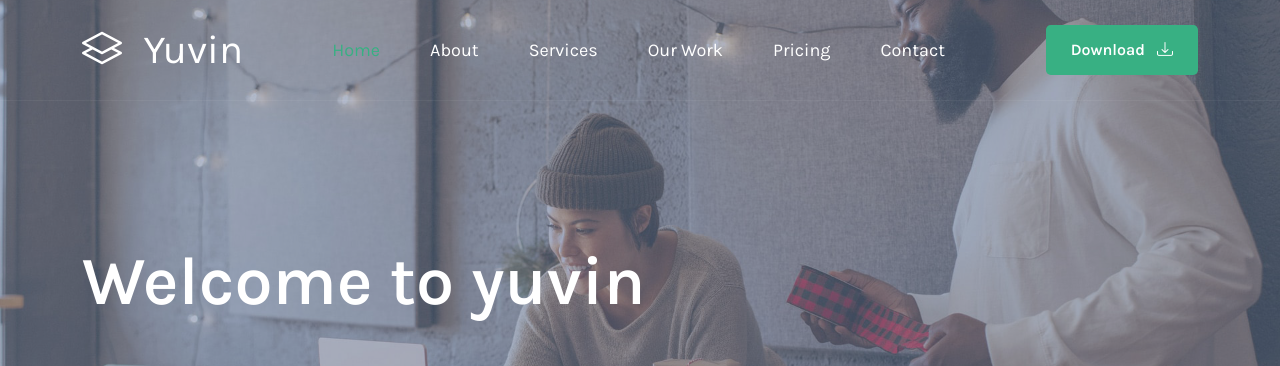
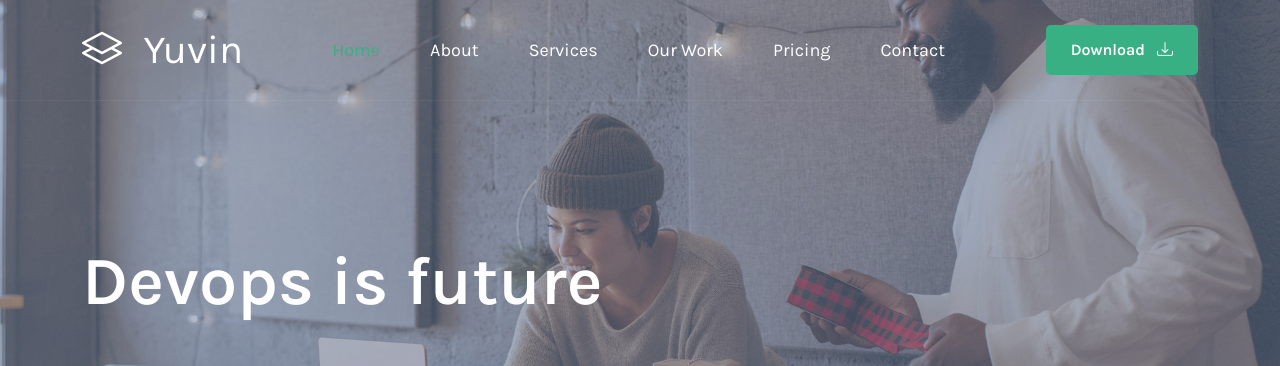
Before and after one commit to Krishna82devops/sampleweb, a plain HTML site: page index.html in a window 1280 px wide. Shown: the top 366 px of the page. Drawn offline with Linux system fonts and the light colour scheme.

Commit message:
modified again index

```diff
--- a/index.html
+++ b/index.html
@@ -97,7 +97,7 @@ https://www.tooplate.com/view/2128-tween-agency
 
                         <div class="col-lg-8 col-12">
                             <div class="heroText">
-                                <h1 class="text-white mb-lg-5 mb-4">Welcome to yuvin</h1>
+                                <h1 class="text-white mb-lg-5 mb-4">Devops is future</h1>
 
                                 <a href="https://www.youtube.com/watch?v=AYaHuZ4BB6Y" class="popup-youtube play-icon-wrap d-flex align-items-center">
                                     <i class="bi-play play-icon"></i>
```
